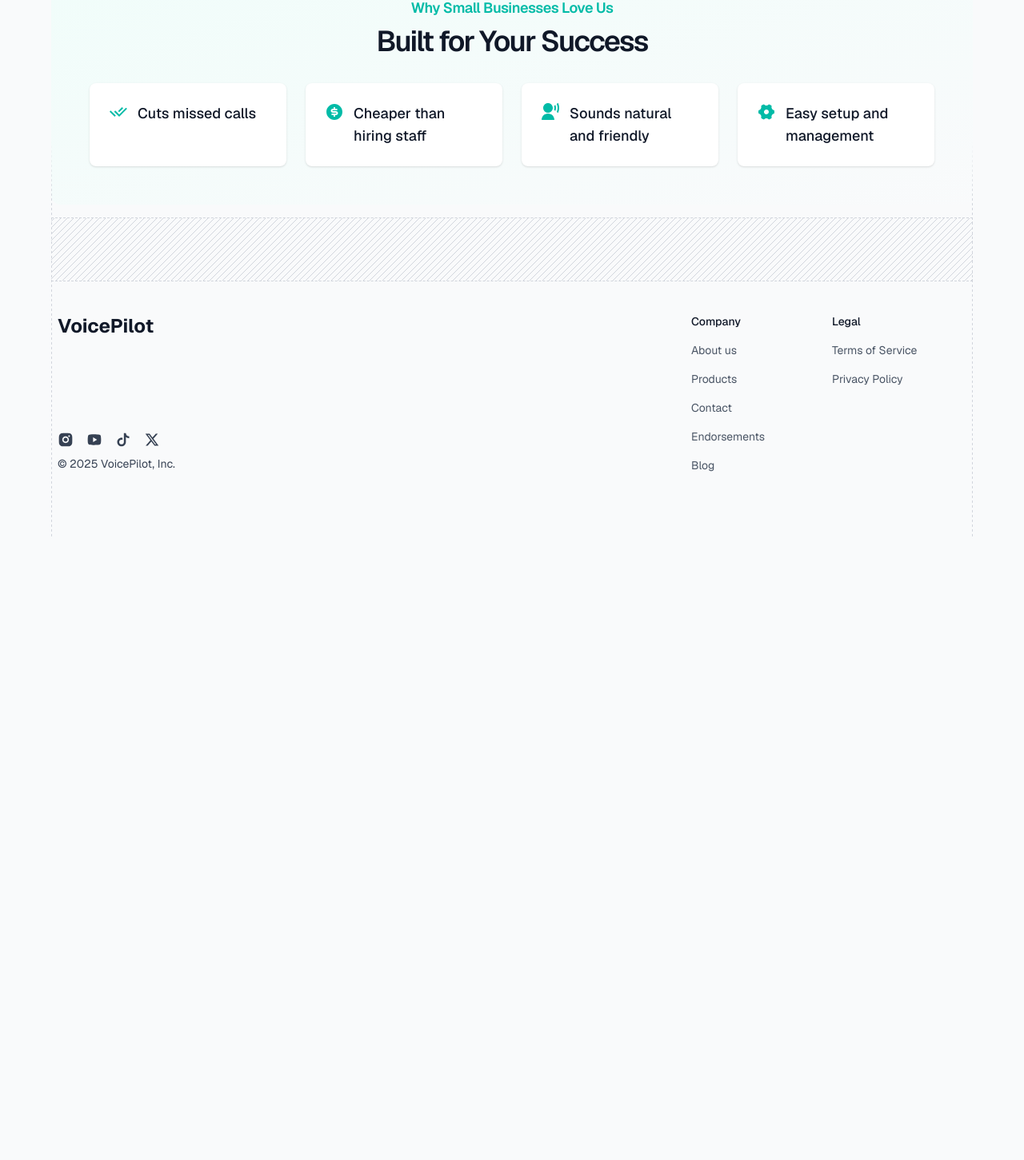
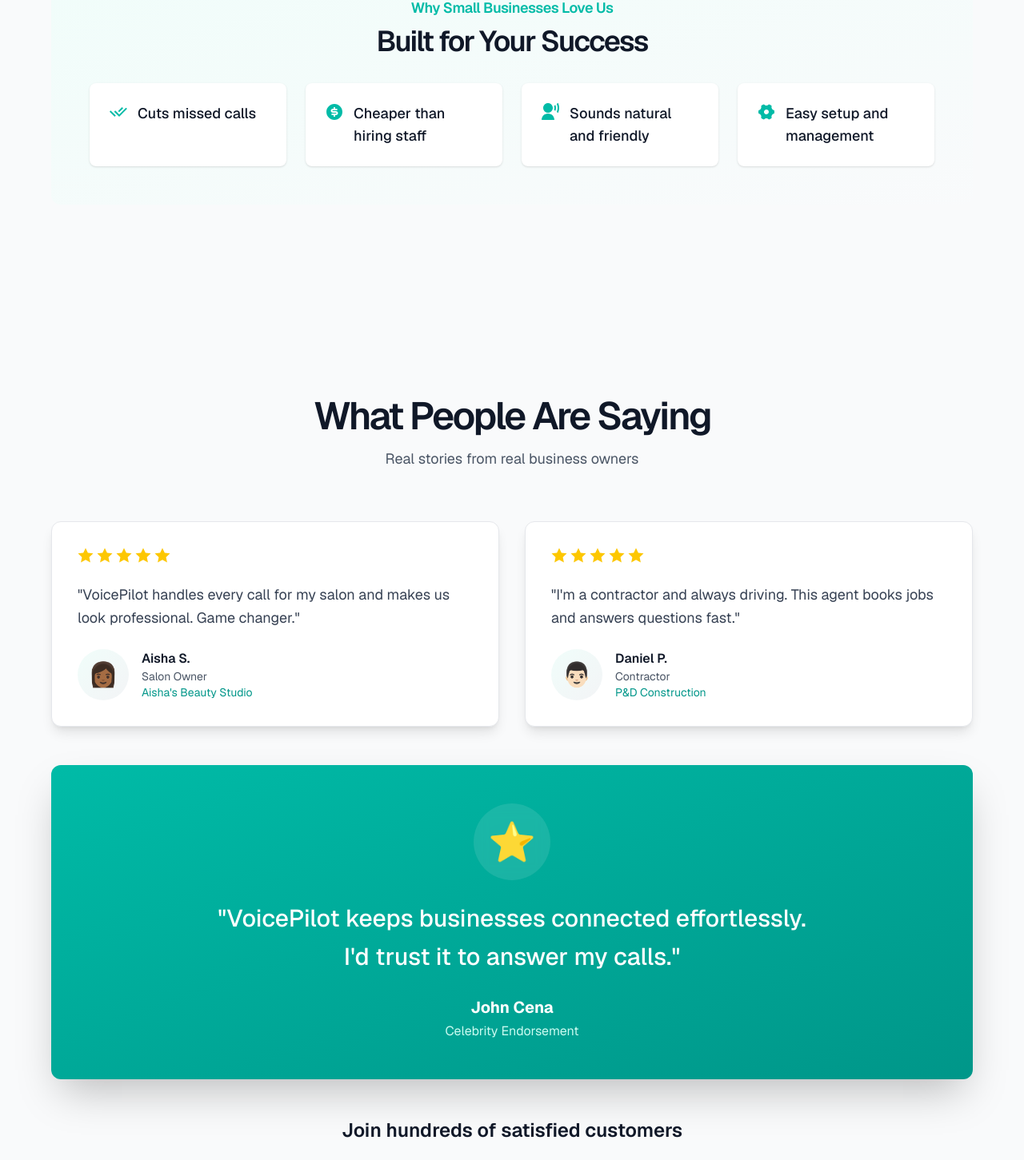
Before and after one commit to GreenKeewi/voicePilot, a Next.js app: page / in a window 1280 px wide. Shown: the part 1330-2781 px from the top of the page at 80% size. Before the commit the page ends 2002 px from the top, so only its background shows below. Built offline with nearby package versions, Linux system fonts and the light colour scheme.

Commit message:
Refactor endorsements to testimonials and implement testimonials component

```diff
--- a/src/app/globals.css
+++ b/src/app/globals.css
@@ -2,22 +2,15 @@
 
 @theme {
   --animate-hide: hide 150ms cubic-bezier(0.16, 1, 0.3, 1);
-  --animate-slide-down-and-fade: slideDownAndFade 150ms
-    cubic-bezier(0.16, 1, 0.3, 1);
-  --animate-slide-left-and-fade: slideLeftAndFade 150ms
-    cubic-bezier(0.16, 1, 0.3, 1);
-  --animate-slide-up-and-fade: slideUpAndFade 150ms
-    cubic-bezier(0.16, 1, 0.3, 1);
-  --animate-slide-right-and-fade: slideRightAndFade 150ms
-    cubic-bezier(0.16, 1, 0.3, 1);
+  --animate-slide-down-and-fade: slideDownAndFade 150ms cubic-bezier(0.16, 1, 0.3, 1);
+  --animate-slide-left-and-fade: slideLeftAndFade 150ms cubic-bezier(0.16, 1, 0.3, 1);
+  --animate-slide-up-and-fade: slideUpAndFade 150ms cubic-bezier(0.16, 1, 0.3, 1);
+  --animate-slide-right-and-fade: slideRightAndFade 150ms cubic-bezier(0.16, 1, 0.3, 1);
   --animate-accordion-open: accordionOpen 150ms cubic-bezier(0.87, 0, 0.13, 1);
   --animate-accordion-close: accordionClose 150ms cubic-bezier(0.87, 0, 0.13, 1);
-  --animate-dialog-overlay-show: dialogOverlayShow 150ms
-    cubic-bezier(0.16, 1, 0.3, 1);
-  --animate-dialog-content-show: dialogContentShow 150ms
-    cubic-bezier(0.16, 1, 0.3, 1);
-  --animate-drawer-slide-left-and-fade: drawerSlideLeftAndFade 150ms
-    cubic-bezier(0.16, 1, 0.3, 1);
+  --animate-dialog-overlay-show: dialogOverlayShow 150ms cubic-bezier(0.16, 1, 0.3, 1);
+  --animate-dialog-content-show: dialogContentShow 150ms cubic-bezier(0.16, 1, 0.3, 1);
+  --animate-drawer-slide-left-and-fade: drawerSlideLeftAndFade 150ms cubic-bezier(0.16, 1, 0.3, 1);
   --animate-drawer-slide-right-and-fade: drawerSlideRightAndFade 150ms ease-in;
   --animate-dashes: dashes 0.8s linear infinite;
   --animate-dashes-reverse: dashes 0.8s linear infinite reverse;
@@ -27,117 +20,143 @@
     from {
       opacity: 1;
     }
+
     to {
       opacity: 0;
     }
   }
+
   @keyframes slideDownAndFade {
     from {
       opacity: 0;
       transform: translateY(-6px);
     }
+
     to {
       opacity: 1;
       transform: translateY(0);
     }
   }
+
   @keyframes slideLeftAndFade {
     from {
       opacity: 0;
       transform: translateX(6px);
     }
+
     to {
       opacity: 1;
       transform: translateX(0);
     }
   }
+
   @keyframes slideUpAndFade {
     from {
       opacity: 0;
       transform: translateY(6px);
     }
+
     to {
       opacity: 1;
       transform: translateY(0);
     }
   }
+
   @keyframes slideRightAndFade {
     from {
       opacity: 0;
       transform: translateX(-6px);
     }
+
     to {
       opacity: 1;
       transform: translateX(0);
     }
   }
+
   @keyframes accordionOpen {
     from {
       height: 0px;
     }
+
     to {
       height: var(--radix-accordion-content-height);
     }
   }
+
   @keyframes accordionClose {
     from {
       height: var(--radix-accordion-content-height);
     }
+
     to {
       height: 0px;
     }
   }
+
   @keyframes dialogOverlayShow {
     from {
       opacity: 0;
     }
+
     to {
       opacity: 1;
     }
   }
+
   @keyframes dialogContentShow {
     from {
       opacity: 0;
       transform: translate(-50%, -45%) scale(0.95);
     }
+
     to {
       opacity: 1;
       transform: translate(-50%, -50%) scale(1);
     }
   }
+
   @keyframes drawerSlideLeftAndFade {
     from {
       opacity: 0;
       transform: translateX(100%);
     }
+
     to {
       opacity: 1;
       transform: translateX(0);
     }
   }
+
   @keyframes drawerSlideRightAndFade {
     from {
       opacity: 1;
       transform: translateX(0);
     }
+
     to {
       opacity: 0;
       transform: translateX(100%);
     }
   }
+
   @keyframes dashes {
     0% {
       stroke-dashoffset: -7;
     }
+
     100% {
       stroke-dashoffset: 0;
     }
   }
+
   @keyframes hover {
+
     0%,
     100% {
       transform: translateY(0);
     }
+
     50% {
       transform: translateY(-10px);
     }
@@ -153,6 +172,7 @@
   color utility to any element that depends on these defaults.
 */
 @layer base {
+
   *,
   ::after,
   ::before,
@@ -171,11 +191,18 @@
     transform: translateX(100%);
     opacity: 0;
   }
+
   20% {
     opacity: 100;
   }
+
   100% {
     transform: translateX(-100%);
     opacity: 100;
   }
 }
+
+/* Smooth scrolling for anchor navigation */
+html {
+  scroll-behavior: smooth;
+}
--- a/src/app/page.tsx
+++ b/src/app/page.tsx
@@ -1,4 +1,5 @@
 import { Hero } from "@/components/ui/Hero"
+import Testimonials from "@/components/ui/Testimonials"
 import VoicePilotFeatures from "@/components/ui/VoicePilotFeatures"
 
 export default function Home() {
@@ -10,6 +11,9 @@
       <div className="mt-52 px-4 xl:px-0">
         <VoicePilotFeatures />
       </div>
+      <div className="mt-36 px-4 xl:px-0">
+        <Testimonials />
+      </div>
     </main>
   )
 }
--- a/src/app/siteConfig.ts
+++ b/src/app/siteConfig.ts
@@ -8,7 +8,7 @@
     products: "/products",
     about: "/about",
     contact: "/contact",
-    endorsements: "/endorsements",
+    endorsements: "/#testimonials",
     blog: "/blog",
   },
 }
--- a/src/components/ui/Navbar.tsx
+++ b/src/components/ui/Navbar.tsx
@@ -44,7 +44,7 @@
                 Contact
               </Link>
               <Link className="px-2 py-1 text-gray-900" href={siteConfig.baseLinks.endorsements}>
-                Endorsements
+                Testimonials
               </Link>
               <Link className="px-2 py-1 text-gray-900" href={siteConfig.baseLinks.blog}>
                 Blog
@@ -96,7 +96,7 @@
               <Link href={siteConfig.baseLinks.contact}>Contact</Link>
             </li>
             <li onClick={() => setOpen(false)}>
-              <Link href={siteConfig.baseLinks.endorsements}>Endorsements</Link>
+              <Link href={siteConfig.baseLinks.endorsements}>Testimonials</Link>
             </li>
             <li onClick={() => setOpen(false)}>
               <Link href={siteConfig.baseLinks.blog}>Blog</Link>
--- /dev/null
+++ b/src/components/ui/Testimonials.tsx
@@ -0,0 +1,108 @@
+import { RiStarFill } from "@remixicon/react"
+
+export default function Testimonials() {
+    const testimonials = [
+        {
+            name: "Aisha S.",
+            role: "Salon Owner",
+            business: "Aisha's Beauty Studio",
+            quote: "VoicePilot handles every call for my salon and makes us look professional. Game changer.",
+            rating: 5,
+            image: "👩🏾",
+        },
+        {
+            name: "Daniel P.",
+            role: "Contractor",
+            business: "P&D Construction",
+            quote: "I'm a contractor and always driving. This agent books jobs and answers questions fast.",
+            rating: 5,
+            image: "👨🏻",
+        },
+    ]
+
+    const celebrity = {
+        name: "John Cena",
+        role: "Celebrity Endorsement",
+        quote: "VoicePilot keeps businesses connected effortlessly. I'd trust it to answer my calls.",
+        image: "⭐",
+    }
+
+    return (
+        <section id="testimonials" className="relative mx-auto flex w-full max-w-6xl flex-col px-4 xl:px-0">
+            <div className="mx-auto max-w-6xl pt-24 pb-24">
+                <div className="text-center mb-16">
+                    <h2 className="text-4xl font-semibold tracking-tighter text-gray-900 sm:text-5xl">
+                        What People Are Saying
+                    </h2>
+                    <p className="mt-4 text-lg text-gray-600">
+                        Real stories from real business owners
+                    </p>
+                </div>
+
+                <div className="mb-12 grid grid-cols-1 gap-8 md:grid-cols-2">
+                    {testimonials.map((testimonial, index) => (
+                        <div
+                            key={index}
+                            className="rounded-xl bg-white p-8 shadow-lg border border-gray-200"
+                        >
+                            <div className="mb-6 flex items-center gap-1">
+                                {[...Array(testimonial.rating)].map((_, i) => (
+                                    <RiStarFill key={i} className="size-5 text-yellow-400" />
+                                ))}
+                            </div>
+
+                            <blockquote className="mb-6 text-lg leading-relaxed text-gray-700">
+                                &quot;{testimonial.quote}&quot;
+                            </blockquote>
+
+                            <div className="flex items-center gap-4">
+                                <div className="flex h-16 w-16 items-center justify-center rounded-full bg-gradient-to-br from-teal-50 to-gray-100 text-3xl">
+                                    {testimonial.image}
+                                </div>
+                                <div>
+                                    <div className="font-semibold text-gray-900">{testimonial.name}</div>
+                                    <div className="text-sm text-gray-600">{testimonial.role}</div>
+                                    <div className="text-sm text-teal-600">{testimonial.business}</div>
+                                </div>
+                            </div>
+                        </div>
+                    ))}
+                </div>
+
+                <div className="rounded-xl bg-gradient-to-br from-teal-500 to-teal-600 p-12 text-center text-white shadow-2xl">
+                    <div className="mx-auto max-w-3xl">
+                        <div className="mb-6 flex justify-center">
+                            <div className="flex h-24 w-24 items-center justify-center rounded-full bg-white/10 text-5xl backdrop-blur-sm">
+                                {celebrity.image}
+                            </div>
+                        </div>
+
+                        <blockquote className="mb-6 text-2xl font-medium leading-relaxed md:text-3xl">
+                            &quot;{celebrity.quote}&quot;
+                        </blockquote>
+
+                        <div>
+                            <div className="text-xl font-bold">{celebrity.name}</div>
+                            <div className="mt-1 text-teal-100">{celebrity.role}</div>
+                        </div>
+                    </div>
+                </div>
+
+                <div className="mt-12 text-center">
+                    <h3 className="mb-4 text-2xl font-semibold text-gray-900">
+                        Join hundreds of satisfied customers
+                    </h3>
+                    <p className="mb-6 text-lg text-gray-600">
+                        Start your 14-day free trial today
+                    </p>
+                    <a
+                        href="/products"
+                        className="inline-flex items-center rounded-md bg-teal-500 px-6 py-3 text-lg font-semibold text-white transition-all hover:bg-teal-600"
+                    >
+                        Get Started
+                    </a>
+                </div>
+            </div>
+        </section>
+    )
+}
```
Also changed, not shown: src/app/endorsements/page.tsx (+3 -110 lines).
